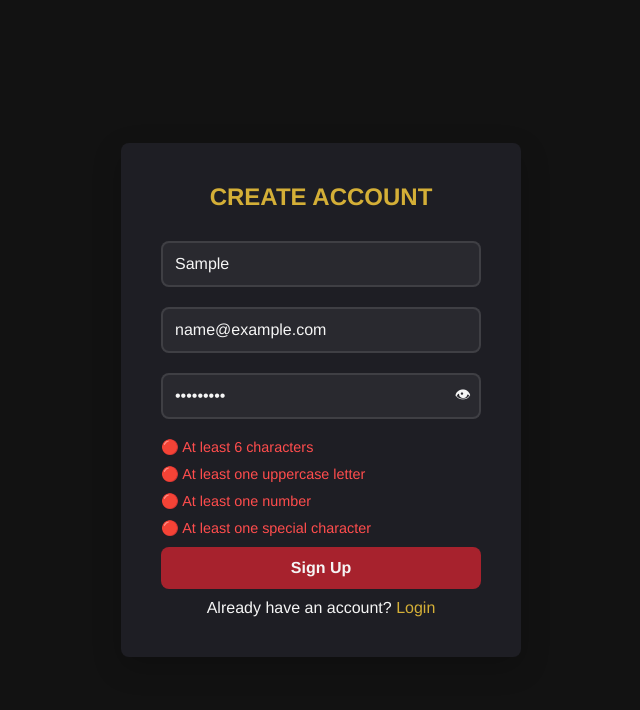
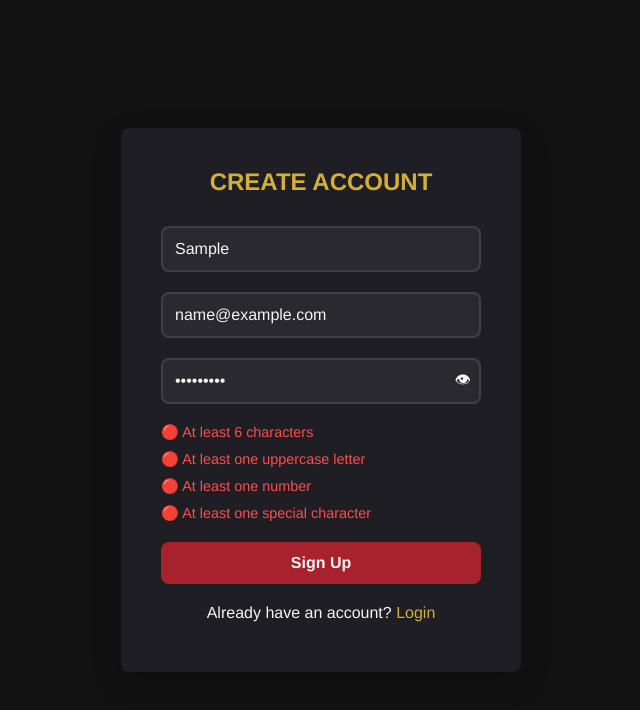
Before and after one commit to Akshit2004/MafiaGame, a plain HTML site: page signup.html in a window 1280 px wide. Both pictures are taken after typing "Sample", "name@example.com", "Sample123" into the empty fields and a click on the button "Sign Up". Shown: the whole page, without its empty margins (319-959 px from the left). Drawn offline with Linux system fonts and the light colour scheme.

Commit message:
Enhance signup.css; add margin adjustments for improved layout and spacing

```diff
--- a/CSS/signup.css
+++ b/CSS/signup.css
@@ -83,6 +83,7 @@ body {
     font-weight: 600;
     transition: var(--transition);
     margin-top: 10px;
+    margin-bottom: 10px;
 }
 
 .signup-container button:hover {
@@ -108,8 +109,13 @@ body {
     margin-top: 10px;
     color: #ff4d4d;
     display: none; /* Initially hidden */
+    margin-bottom: 10px;
 }
 
 .valid {
     color: #32CD32; /* Green */
 }
+
+p{
+    margin-bottom: 10px;
+}
```
